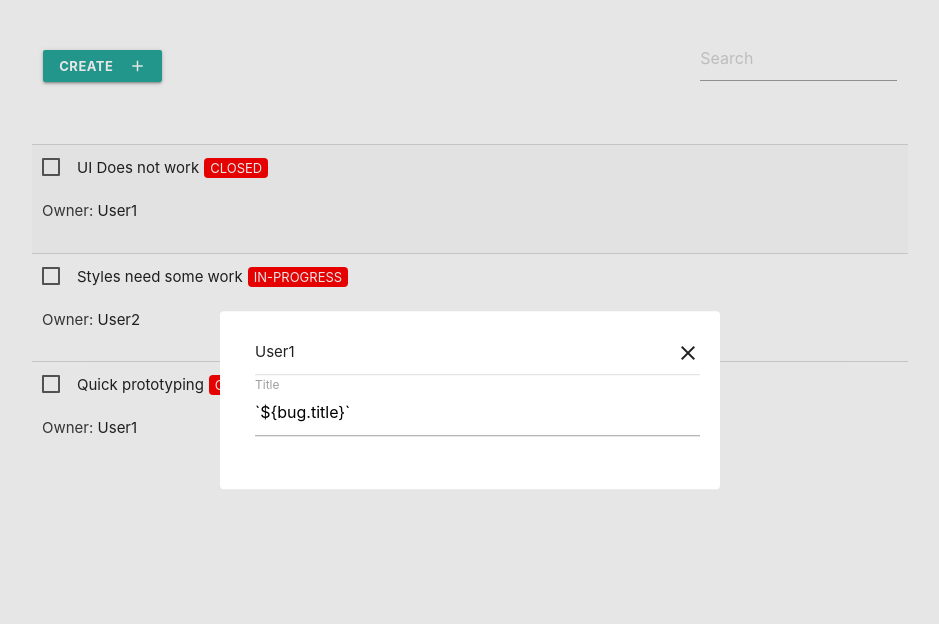
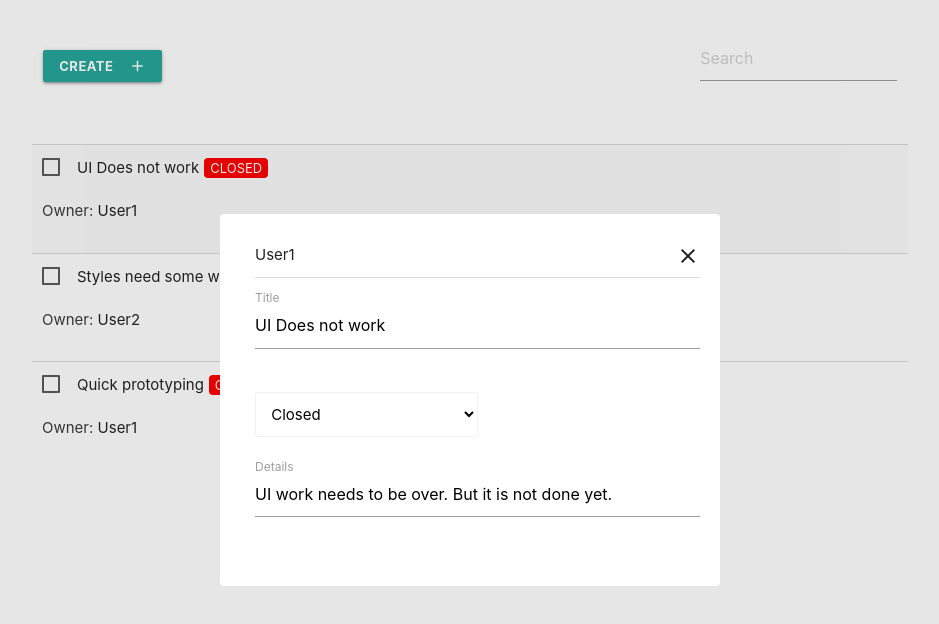
Before and after one commit to rudrak/bugatron, a Vue app: page / in a window 1280 px wide. Both pictures are taken after a click on the element "UI Does not work". Shown: the top 624 px of the page, without its empty margins (170-1109 px from the left). Built offline with nearby package versions, Linux system fonts and the light colour scheme.

Commit message:
Adds fields to the bug editor modal, moved bug-list out to container

```diff
--- a/src/components/BugEditor.vue
+++ b/src/components/BugEditor.vue
@@ -11,12 +11,35 @@
                 <div class="row">
                     <div class="input-field s12">
                         <input
-                            value="`${bug.title}`"
-                            id="`${bug.id}-bug-title`"
+                            v-model="bug.title"
+                            :id="bug.id - 'bug - title'"
                             type="text"
-                            class="validate"
                         />
                         <label for="${bug.id}-bug-title`">Title</label>
+                    </div>
+                </div>
+                <div class="row">
+                    <div class="input-field row">
+                        <select v-model="bug.state" class="statePicker col s6">
+                            <option
+                                :key="option.value"
+                                v-for="option in options"
+                                :value="option.value"
+                                selected="option.value === bug.state"
+                            >
+                                {{ option.label }}
+                            </option>
+                        </select>
+                    </div>
+                </div>
+                <div class="row">
+                    <div class="input-field s12">
+                        <textarea
+                            :id="bug.id - 'bug - details'"
+                            class="materialize-textarea"
+                            v-model="bug.details"
+                        ></textarea>
+                        <label for="bug.id - 'bug - details'">Details</label>
                     </div>
                 </div>
             </div>
@@ -25,6 +48,15 @@
 </template>
 
 <script>
+import { StateLabelsMap } from "../constants/BugConstants";
+
+const options = Object.keys(StateLabelsMap).map((_key) => {
+    return {
+        label: StateLabelsMap[_key],
+        value: _key,
+    };
+});
+
 export default {
     name: "BugEditor",
     props: ["bug", "onClose"],
@@ -32,6 +64,12 @@ export default {
         localClose() {
             this.onClose();
         },
+    },
+    data: () => {
+        return {
+            options,
+            StateLabelsMap: Object.freeze(StateLabelsMap),
+        };
     },
 };
 </script>
@@ -56,7 +94,7 @@ export default {
     background: #fff;
     border-radius: 4px;
     max-width: 600px;
-    max-height: 280px;
+    max-height: 400px;
     top: 50%;
     left: 50%;
     transform: translate(-50%, -50%);
@@ -72,4 +110,12 @@ export default {
     float: right;
     cursor: default;
 }
+
+.content {
+    padding: 10px 0px;
+}
+
+.statePicker {
+    display: block;
+}
 </style>
--- a/src/components/BugList.vue
+++ b/src/components/BugList.vue
@@ -9,7 +9,9 @@
             <div class="row">
                 <input type="checkbox" />
                 <span class="title">{{ bug.title }}</span>
-                <span class="state">{{ bug.state }}</span>
+                <span class="state">{{
+                    StateLabelsMap[StateTypes[bug.state]]
+                }}</span>
             </div>
             <div class="row">
                 <span
@@ -26,43 +28,14 @@
 
 <script>
 import BugEditor from "./BugEditor.vue";
+import { StateTypes, StateLabelsMap } from "../constants/BugConstants";
 
 export default {
     name: "BugList",
     components: {
         BugEditor,
     },
-    data: () => {
-        return {
-            selected: null,
-            bugs: [
-                {
-                    id: 1,
-                    title: "UI Does not work",
-                    details:
-                        "UI work needs to be over. But it is not done yet.",
-                    state: "CLOSED",
-                    owner: "User1",
-                },
-                {
-                    id: 2,
-                    title: "Styles need some work",
-                    details:
-                        "UI work needs to be over. But it is not done yet.",
-                    state: "IN-PROGRESS",
-                    owner: "User2",
-                },
-                {
-                    id: 3,
-                    title: "Quick prototyping",
-                    details:
-                        "UI work needs to be over. But it is not done yet.",
-                    state: "OPEN",
-                    owner: "User1",
-                },
-            ],
-        };
-    },
+    props: ["bugs", "selected"],
     methods: {
         onSelectBug(bugId) {
             this.selected = bugId;
@@ -71,6 +44,12 @@ export default {
         onClose() {
             this.selected = null;
         },
+    },
+    data: () => {
+        return {
+            StateLabelsMap: Object.freeze(StateLabelsMap),
+            StateTypes: Object.freeze(StateTypes),
+        };
     },
 };
 </script>
@@ -103,6 +82,7 @@ export default {
     color: #fff;
     line-height: 22px;
     margin-left: 5px;
+    text-transform: uppercase;
 }
 
 .title {
--- a/src/components/Container.vue
+++ b/src/components/Container.vue
@@ -7,7 +7,7 @@
             </div>
         </div>
         <div class="row">
-            <BugList />
+            <BugList :bugs="bugs" :selected="selected" />
         </div>
     </div>
 </template>
@@ -20,6 +20,37 @@ export default {
     components: {
         CreateBtn,
         BugList,
+    },
+    data: () => {
+        return {
+            selected: null,
+            bugs: [
+                {
+                    id: 1,
+                    title: "UI Does not work",
+                    details:
+                        "UI work needs to be over. But it is not done yet.",
+                    state: "__CLOSED__",
+                    owner: "User1",
+                },
+                {
+                    id: 2,
+                    title: "Styles need some work",
+                    details:
+                        "UI work needs to be over. But it is not done yet.",
+                    state: "__INPROGRESS__",
+                    owner: "User2",
+                },
+                {
+                    id: 3,
+                    title: "Quick prototyping",
+                    details:
+                        "UI work needs to be over. But it is not done yet.",
+                    state: "__OPEN__",
+                    owner: "User1",
+                },
+            ],
+        };
     },
 };
 </script>
--- /dev/null
+++ b/src/constants/BugConstants.js
@@ -0,0 +1,11 @@
+export const StateTypes = {
+    __OPEN__: "__OPEN__",
+    __CLOSED__: "__CLOSED__",
+    __INPROGRESS__: "__INPROGRESS__",
+};
+
+export const StateLabelsMap = {
+    __OPEN__: "Open",
+    __CLOSED__: "Closed",
+    __INPROGRESS__: "In-Progress",
+};
```
